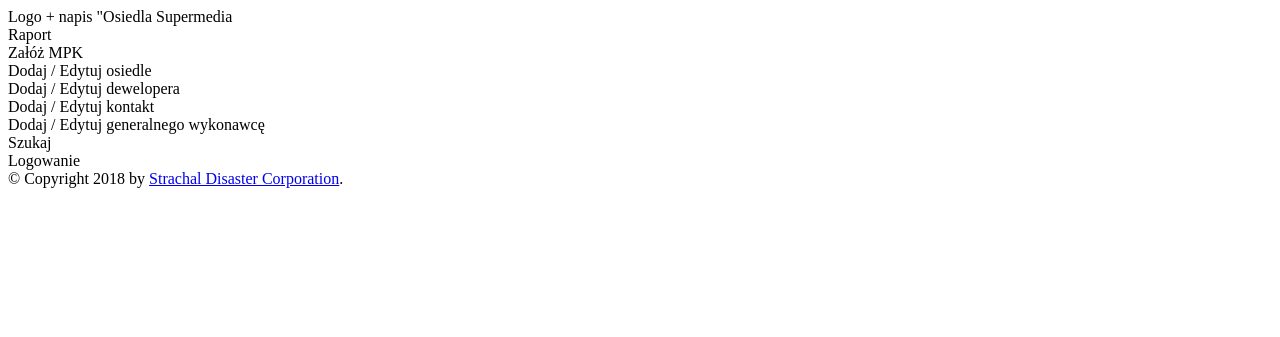
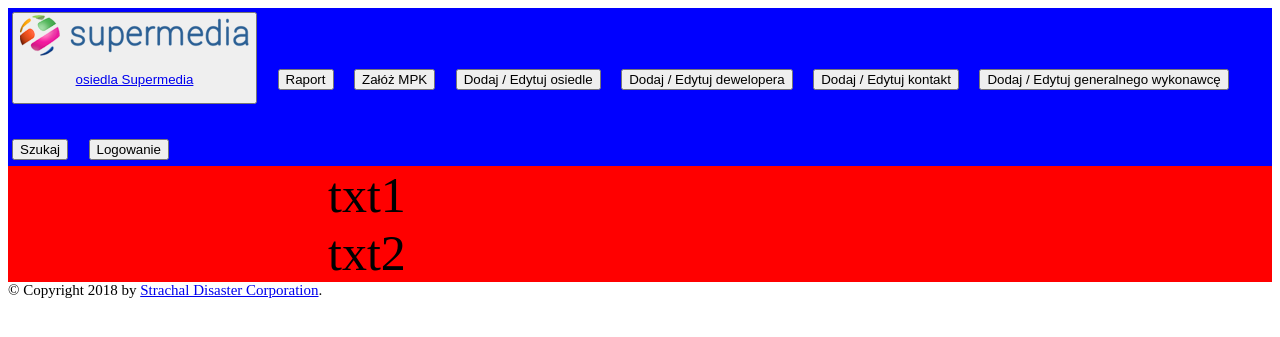
Before and after one commit to Strachal/projekt-zaliczenie, a Django app: page / in a window 1280 px wide. Shown: the top 337 px of the page. Run offline with Django 3.2, Linux system fonts and the light colour scheme.

Commit message:
praca nad szablonem index.html

```diff
--- /dev/null
+++ b/supermedia_residentials/residentials/static/style.css
@@ -0,0 +1,9 @@
+body {
+    /*color: red;*/
+    font-size: 50px;
+    /*border: 1px solid red;*/
+}
+
+#footer {
+    font-size: 15px;
+}
--- a/supermedia_residentials/residentials/templates/index.html
+++ b/supermedia_residentials/residentials/templates/index.html
@@ -1,41 +1,32 @@
-<!--<!DOCTYPE html>-->
-<!--<html lang="en">-->
-<!--<head>-->
-<!--    <meta charset="UTF-8">-->
-<!--    <title>Osiedla SUPERMEDIA</title>-->
-<!--</head>-->
-<!--<body>-->
-
-<!--<p>To jest strona prezentująca osiedla SUPERMEDIA</p>-->
-<!--    <h1>Osiedle:</h1>-->
-<!--    <p><strong>Imie:</strong> {{ type }}</p>-->
-<!--    <p><strong>Rasa:</strong> {{ name }}</p>-->
-<!--    <p><strong>Płeć:</strong> {{ owner }}</p>-->
-
-
-<!--</body>-->
-<!--</html>-->
-
 <!DOCTYPE html>
 <html>
   <head>
     {% block head %}
       {% block style %}
-      <link rel="stylesheet" href="style.css" />
+      <link rel="stylesheet" href="static/style.css" />
     {% endblock %}
       <title>{% block title %}{% endblock %} | Osiedla Supermedia |</title>
     {% endblock %}
   </head>
   <body>
-    <div id="content1">{% block content1 %} Logo + napis "Osiedla Supermedia {% endblock %}</div>
-    <div id="content2">{% block content2 %} Raport {% endblock %}</div>
-    <div id="content3">{% block content3 %} Załóż MPK {% endblock %}</div>
-    <div id="content4">{% block content4 %} Dodaj / Edytuj osiedle {% endblock %}</div>
-    <div id="content5">{% block content5 %} Dodaj / Edytuj dewelopera {% endblock %}</div>
-    <div id="content6">{% block content6 %} Dodaj / Edytuj kontakt {% endblock %}</div>
-    <div id="content7">{% block content7 %} Dodaj / Edytuj generalnego wykonawcę {% endblock %}</div>
-    <div id="content8">{% block content8 %} Szukaj {% endblock %}</div>
-    <div id="content9">{% block content9 %} Logowanie {% endblock %}</div>
+  <div style="width: 100%; background-color: blue">
+    <button style="display: inline; margin: 0.25rem" id="content1">{% block content1 %} <a href="http://supermedia.pl">
+      <img src="static/logoSM.png" alt="logoSM"><p>osiedla Supermedia</p></a> {% endblock %}</button>
+    <button style="display: inline; margin: 0.25rem" id="content2">{% block content2 %} Raport {% endblock %}</button>
+    <button style="display: inline; margin: 0.25rem" id="content3">{% block content3 %} Załóż MPK {% endblock %}</button>
+    <button style="display: inline; margin: 0.25rem" id="content4">{% block content4 %} Dodaj / Edytuj osiedle {% endblock %}</button>
+    <button style="display: inline; margin: 0.25rem" id="content5">{% block content5 %} Dodaj / Edytuj dewelopera {% endblock %}</button>
+    <button style="display: inline; margin: 0.25rem" id="content6">{% block content6 %} Dodaj / Edytuj kontakt {% endblock %}</button>
+    <button style="display: inline; margin: 0.25rem" id="content7">{% block content7 %} Dodaj / Edytuj generalnego wykonawcę {% endblock %}</button>
+    <button style="display: inline; margin: 0.25rem" id="content8">{% block content8 %} Szukaj {% endblock %}</button>
+    <button style="display: inline; margin: 0.25rem" id="content9">{% block content9 %} Logowanie {% endblock %}</button>
+  </div>
+
+  <div style="width: 100%; background-color: #ff0000">
+    <div  style="display: inline; margin: 20rem" id="content10">{% block content10%}txt1 {% endblock %}</div>
+    <div  style="display: inline; margin: 20rem" id="content11">{% block content11 %}txt2 {% endblock %}</div>
+  </div>
+
 
     <div id="footer">
       {% block footer %}
--- a/supermedia_residentials/residentials/views.py
+++ b/supermedia_residentials/residentials/views.py
@@ -9,9 +9,6 @@ def main(request):
         'owner': 'MS'
     }
     return render(request, 'index.html', osiedle)
-
-
-
 
 def buildings(request):
     return HttpResponse("Tu będzie wyswietlana lista osiedli")
```
Also changed, not shown: supermedia_residentials/residentials/models.py (+7 -7 lines), supermedia_residentials/residentials/migrations/0001_initial.py, supermedia_residentials/residentials/migrations/0005_auto_20201215_1805.py (added), supermedia_residentials/residentials/static/logoSM.png (added), supermedia_residentials/residentials/style.css (deleted).
